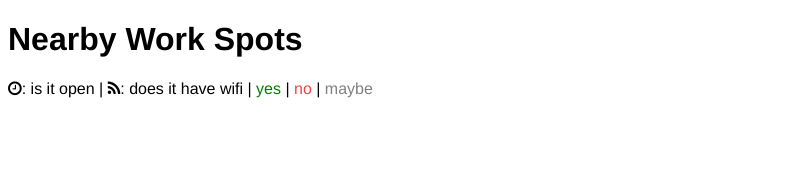
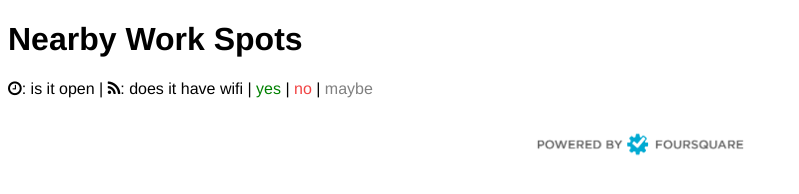
Before and after one commit to afeld/wifi, a website: page index.html in a window 1280 px wide. Shown: the whole page, without its empty margins (0-799 px from the left). Drawn offline with nearby package versions, Linux system fonts and the light colour scheme.

Commit message:
add Powered by Foursquare to footer

```diff
--- a/index.html
+++ b/index.html
@@ -27,5 +27,10 @@
         </a>
       </li>
     </ul>
+    <footer>
+      <a href="https://developer.foursquare.com/">
+        <img class="powered-by" src="images/poweredByFoursquare_gray.png"/>
+      </a>
+    </footer>
   </body>
 </html>
--- a/style.css
+++ b/style.css
@@ -66,3 +66,10 @@ li {
   color: white;
   text-shadow: none;
 }
+
+footer {
+  text-align: center;
+}
+.powered-by {
+  height: 60px;
+}
```
Also changed, not shown: images/poweredByFoursquare_gray.png (added).
